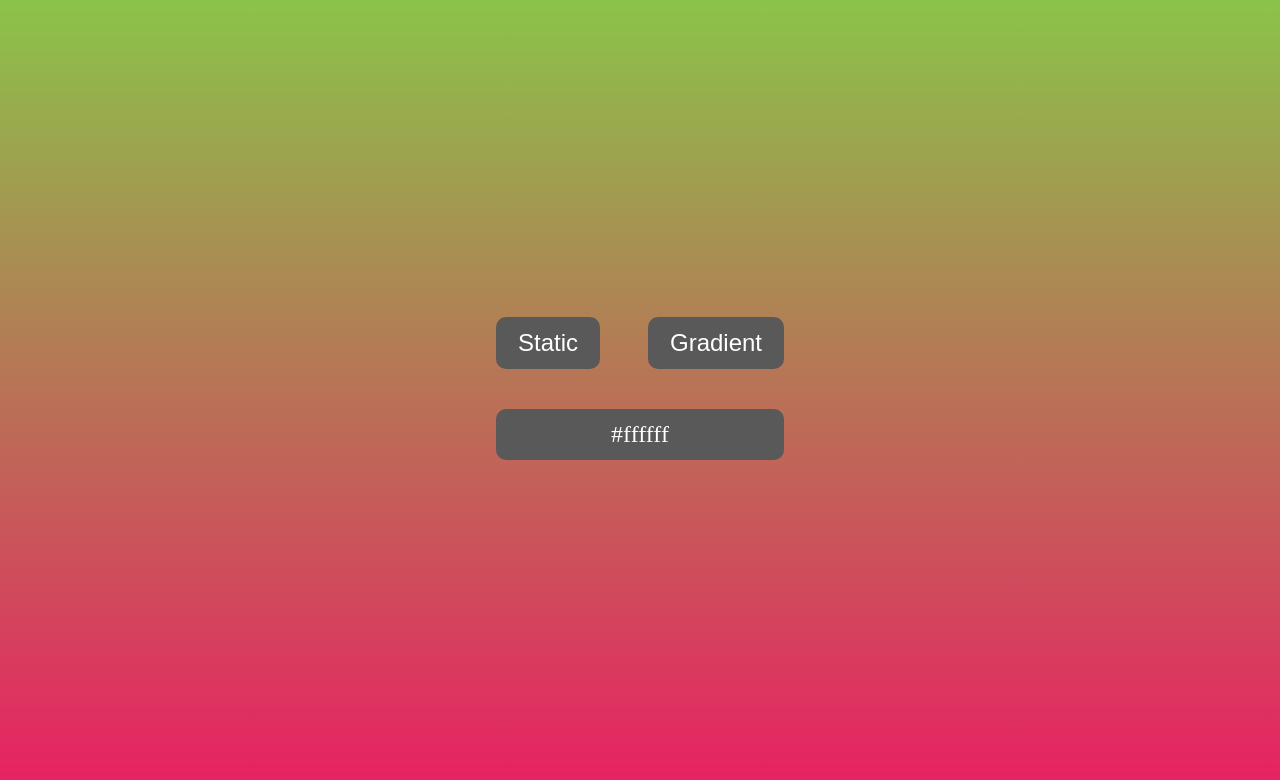
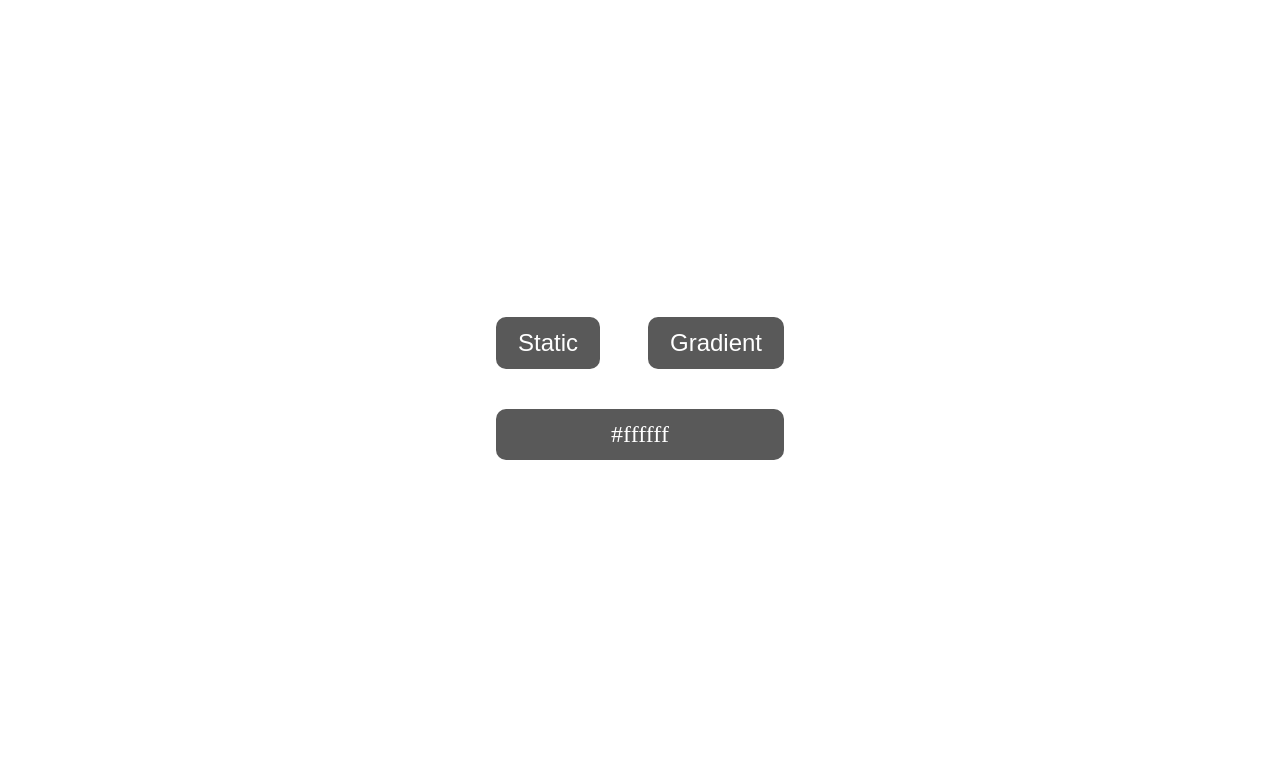
Before and after one commit to Abdullah963039/change-background-js, a plain HTML site: page index.html in a window 1280 px wide. Drawn offline with Linux system fonts and the light colour scheme.

Commit message:
Update Main.css

```diff
--- a/css/main.css
+++ b/css/main.css
@@ -11,7 +11,7 @@ body {
     align-items: center;
     flex-direction: column;
     gap: 3rem;
-    background: linear-gradient(#8bc34a, #e91e63);
+    background: #fff;
 }
 
 .btns {
```
